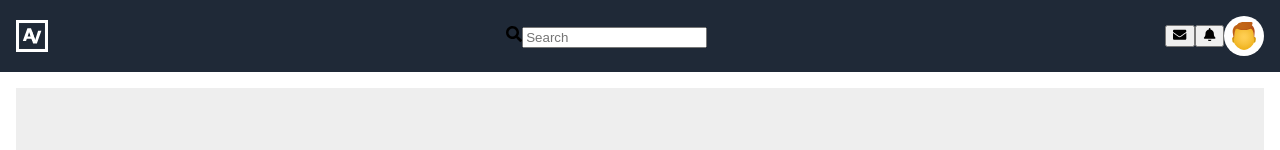
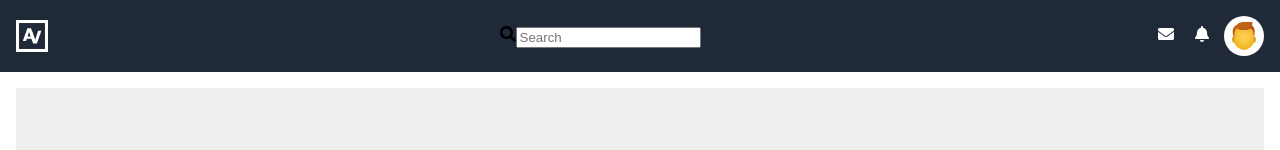
Before and after one commit to VargaAaron-FS/Varga_Aaron_Dev2501, a React (Create React App) app: page / in a window 1280 px wide. Shown: the top 150 px of the page. Built offline with nearby package versions, Linux system fonts and the light colour scheme; the HTML template or start-up script is replaced by a standard one.

Commit message:
header styling updates

```diff
--- a/src/components/MyHeader.js
+++ b/src/components/MyHeader.js
@@ -70,5 +70,12 @@ const styles = {
     display: "flex",
     alignItems: "center",
   },
-  rightIcons: {},
+  rightIcons: {
+    margin: "0 .5rem 0 0",
+    backgroundColor: "transparent",
+    border: "none",
+    color: "white",
+    cursor: "pointer",
+    fontSize: "1rem",
+  },
 };
```
